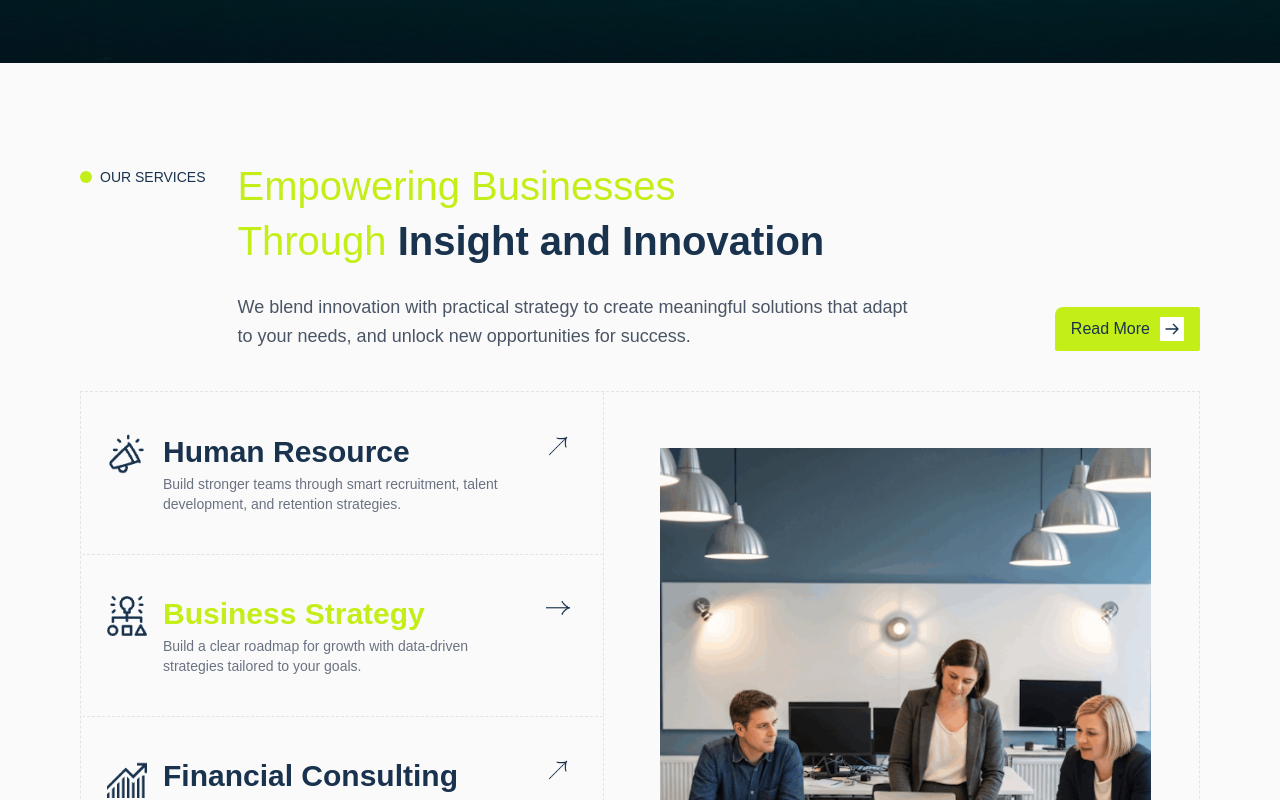
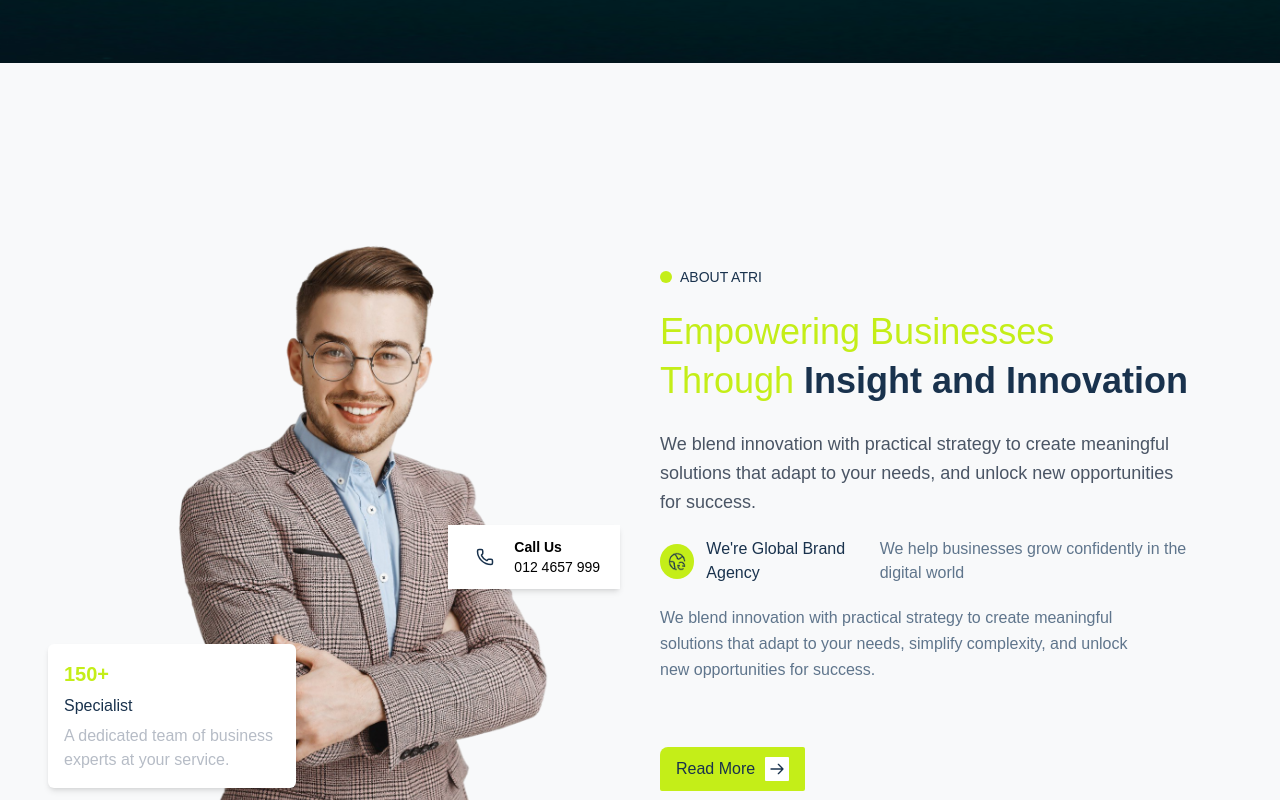
Before and after one commit to wptasmina/Digital_Agency, a React (Vite) app: page / in a window 1280 px wide. Shown: the part 1140-1940 px from the top of the page. Built offline with nearby package versions, Linux system fonts and the light colour scheme.

Commit message:
add hero banner

```diff
--- a/src/app/page/businessConsulting/BusinessStrategy.jsx
+++ b/src/app/page/businessConsulting/BusinessStrategy.jsx
@@ -14,6 +14,9 @@ import YourGrowYourPlan from '../digitalAgency/YourGrowYourPlan'
 import OurLatestNewsBlog from '../digitalAgency/OurLatestNewsBlog'
 import Testimonial from '../../../components/shear/Testimonial'
 import OurTeam from '../../../components/business-strategy/OurTeam'
+import MarqueeBanner from '../digitalAgency/MarqueeBanner'
+import HeroSection from '../../../components/business-strategy/HeroBanner/heroSection'
+
 
 export default function BusinessStrategy() {
   return (
@@ -35,7 +38,7 @@ export default function BusinessStrategy() {
 
 
  {/* MAIN CONTENT GRID */}
-      {/* <HeroSlider /> */}
+      <HeroSection />
       <ServiceIntro />
       <Latest_Work />
       <NewsSection />
@@ -46,7 +49,7 @@ export default function BusinessStrategy() {
       <YourGrowYourPlan />
       <OurLatestNewsBlog />
       <OurTeam />
-
+     <MarqueeBanner />
     </>
   )
 }
--- /dev/null
+++ b/src/components/business-strategy/HeroBanner/heroSection.jsx
@@ -0,0 +1,87 @@
+
+import { Phone } from "lucide-react"; // icon library (optional)
+import handsomeBusinessm from '../../../assets/business-strategy/handsome-businessman.png';
+import TopHeading from "../Top_Heading";
+import Button from "../../Button";
+import heroIcon from '../../../assets/icons/heroIcons.png'
+
+
+export default function HeroSection() {
+  return (
+    <section className="w-full bg-[#f8f9fa] py-16">
+      <div className="Container max-w-6xl mx-auto px-6 grid md:grid-cols-2 items-center gap-10">
+
+        {/* LEFT IMAGE AREA */}
+      <div className="relative flex justify-center items-center">
+        <img
+          src={handsomeBusinessm}
+          alt="business-man"
+          className="w-full  h-auto object-cover"
+        />
+
+        {/* Call Us Box */}
+        <div className="absolute hidden top-1/2 right-0 bg-white shadow-md px-5 py-3 lg:flex items-center gap-3 rounded-mdbg-[#C4EE18]">
+          <span className=" p-2 rounded-full">
+            <Phone size={18} className="text-[#19324D]"/>
+          </span>
+          <div className="text-sm">
+            <p className="font-semibold">Call Us</p>
+            <p>012 4657 999</p>
+          </div>
+        </div>
+
+        {/* Specialist Card */}
+        <div className="absolute w-[248px] bottom-10 -left-10 hidden lg:block bg-white shadow-md px-4 py-4 rounded-md space-y-2">
+          <h3 className="font-bold text-[#C4EE18] text-xl">150+</h3>
+          <p className="text-base text-[#19324D] leading-5 font-medium">
+            Specialist
+          </p>
+          <p className="font-normal text-[#B6BCC6]">
+            A dedicated team of business experts at your service.
+          </p>
+        </div>
+      </div>
+
+
+        {/* RIGHT CONTENT AREA */}
+
+      <div className="space-y-6">
+          <div className="flex flex-col md:gap-5 md:pb-10 pb-6">
+            <TopHeading
+              title="About atri"
+              heading={<>Empowering Businesses <br/> Through </>}
+              highlight={
+                <> Insight and Innovation </>
+              }
+            />
+
+          {/* Two small line points */}
+          <div className="flex md:flex-row flex-col md:gap-6 gap-4">
+            <div className="flex items-center gap-3">
+              <span className="bg-[#C4EE18] p-2 rounded-full">
+                <img
+                  src={heroIcon}
+                  alt="Background icon"
+                  className=""
+                />
+              </span>
+              <p className="font-medium text-base text-[#19324D]">We're Global Brand Agency</p>
+            </div>
+            <p className="text-[#5F758C] text-base font-normal">
+              We help businesses grow confidently in the digital world
+            </p>
+
+          </div>
+          <p className="text-[#5F758C] text-base font-normal leading-relaxed max-w-[500px]"> We blend innovation with practical strategy to create meaningful solutions that adapt to your needs, simplify complexity, and unlock new opportunities for success. </p>
+        </div>
+          {/* Button */}
+          <div className="flex  ">
+            <Button title="Read More" />
+          </div>
+
+        </div>
+
+      </div>
+    </section>
+  );
+}
--- a/src/components/business-strategy/HeroSlider/HeroSlider.jsx
+++ /dev/null
@@ -1,90 +0,0 @@
-import Slider from "react-slick";
-import { FaPhoneAlt } from "react-icons/fa";
-import { IoIosArrowRoundForward } from "react-icons/io";
-
-export default function HeroSlider() {
-
-  const settings = {
-    dots: false,
-    infinite: true,
-    speed: 800,
-    slidesToShow: 1,
-    slidesToScroll: 1,
-    arrows: true,
-    autoplay: true,
-    autoplaySpeed: 3500,
-  };
-
-  const slides = [
-    {
-      img: "https://i.ibb.co/HPTHj8Z/business-man.png", // replace with your image
-      title: "Empowering Businesses",
-      highlight: "Through Insight and Innovation",
-      desc: "We blend innovation with practical strategy to create meaningful solutions that adapt to your needs.",
-      phone: "012 4657 999",
-      about: "We're Global Brand Agency",
-      about2: "We help businesses grow confidently in the digital world",
-      stats: "150+ Specialist",
-      statsDesc: "A dedicated team of business experts at your service."
-    }
-  ];
-
-  return (
-    <section className="bg-[#fbfbf6] py-12">
-      <div className="max-w-7xl mx-auto overflow-hidden px-6">
-
-        <Slider {...settings}>
-          {slides.map((item, i) => (
-            <div key={i} className="grid md:grid-cols-2 items-center gap-12">
-
-              {/* IMAGE */}
-              <div className="relative flex justify-center">
-                <img src={item.img} alt="hero" className="w-[420px] object-contain" />
-
-                {/* Floating Contact Card */}
-                <div className="absolute top-6 right-6 bg-white shadow-lg px-5 py-3 rounded-md flex items-center gap-3">
-                  <div className="w-10 h-10 bg-lime-400 rounded-full flex items-center justify-center">
-                    <FaPhoneAlt size={18} className="text-white" />
-                  </div>
-                  <div>
-                    <p className="text-sm font-semibold">Call Us</p>
-                    <p className="font-medium">{item.phone}</p>
-                  </div>
-                </div>
-
-                {/* Specialist Card */}
-                <div className="absolute bottom-4 left-2 bg-white shadow px-5 py-4 rounded-md">
-                  <p className="text-[#9acd32] font-bold text-lg">{item.stats}</p>
-                  <p className="text-gray-500 text-sm">{item.statsDesc}</p>
-                </div>
-              </div>
-
-              {/* CONTENT TEXT */}
-              <div>
-                <p className="uppercase text-sm tracking-wide font-semibold text-lime-500 mb-2">About Atri</p>
-                <h2 className="text-4xl font-semibold text-gray-900 leading-snug">
-                  {item.title} <br />
-                  <span className="text-lime-500">{item.highlight}</span>
-                </h2>
-
-                <div className="flex items-center gap-3 mt-6 text-gray-600 text-sm border-l-2 pl-4 border-lime-500">
-                  <p className="font-bold text-gray-700">{item.about}</p>
-                  <span>|</span>
-                  <p>{item.about2}</p>
-                </div>
-
-                <p className="mt-5 text-gray-500 leading-relaxed">{item.desc}</p>
-
-                {/* Button */}
-                <button className="mt-6 bg-lime-500 hover:bg-lime-600 text-white font-semibold px-6 py-3 rounded-md flex items-center gap-2">
-                  Read More <IoIosArrowRoundForward size={22} />
-                </button>
-              </div>
-
-            </div>
-          ))}
-        </Slider>
-      </div>
-    </section>
-  );
-}
--- a/src/components/business-strategy/Top_Heading.jsx
+++ b/src/components/business-strategy/Top_Heading.jsx
@@ -1,10 +1,10 @@
 
 
 
-export default function TopHeading({ title, heading, highlight}) {
+export default function TopHeading({ title, heading, highlight, subtitle}) {
   return (
     <>
-      <div className="flex md:flex-row flex-col gap-8 justify-between">
+      {/* <div className="flex md:flex-row flex-col gap-8 justify-between"> */}
              {/* Label */}
        <div>
           <div className="flex items-center gap-2 pt-2 md:pb-0 pb-4">
@@ -17,17 +17,18 @@ export default function TopHeading({ title, heading, highlight}) {
 
               {/* Heading */}
           <div>
-            <h2 className="text-4xl md:text-[40px] leading-snug">
+            <h2 className="text-3xl md:text-4xl lg::text-[40px] leading-snug">
               <span className="text-[#C4EE18] font-normal">{heading}</span>
               <span className="text-[#19324D] font-bold">{highlight}</span>
             </h2>
 
               {/* Sub text */}
             <p className="mt-6 text-gray-600 text-lg max-w-2xl leading-relaxed">
+              {subtitle}
               We blend innovation with practical strategy to create meaningful solutions that adapt to your needs, and unlock new opportunities for success.
             </p>
         </div>
-      </div>
+      {/* </div> */}
 
 
         {/* Button  */}
```
Also changed, not shown: src/components/business-strategy/ServiceIntro.jsx (+4 -4 lines), src/assets/business-strategy/handsome-businessman.png (added), src/assets/icons/heroIcons.png (added).
